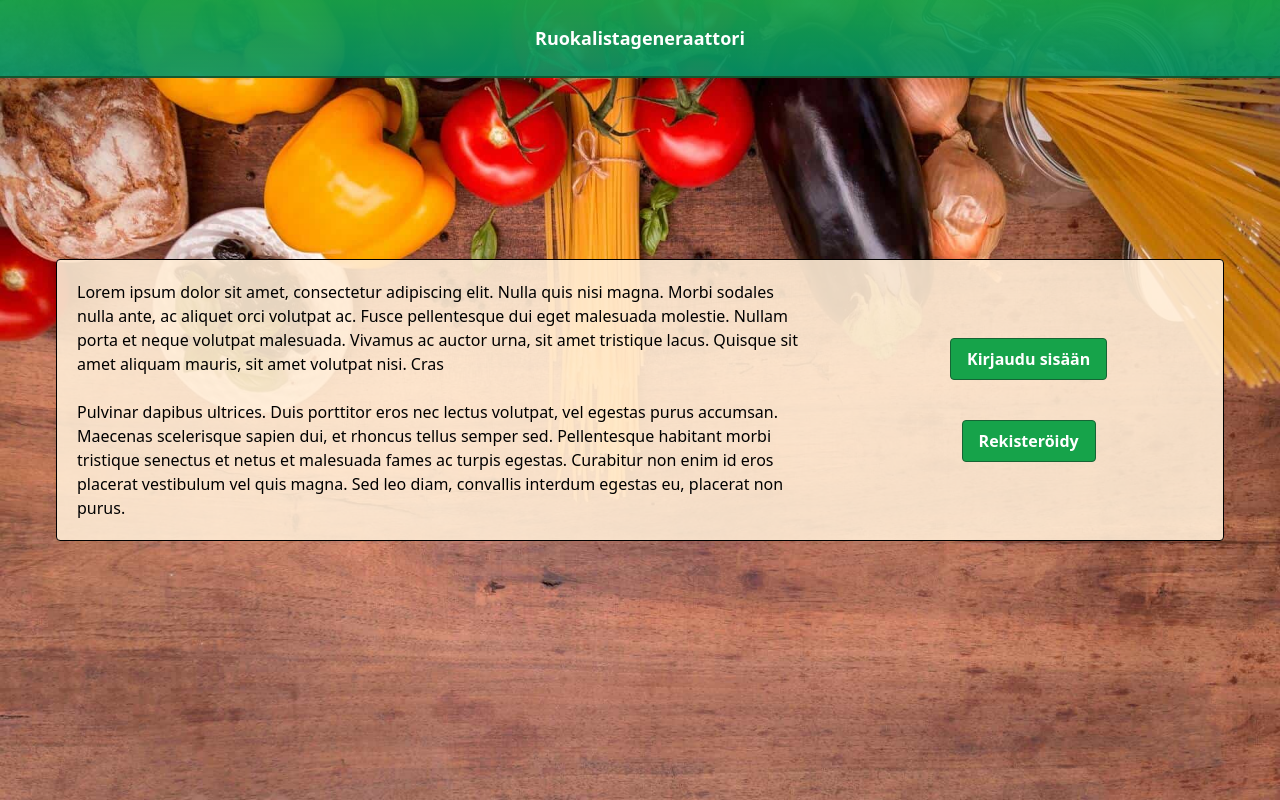
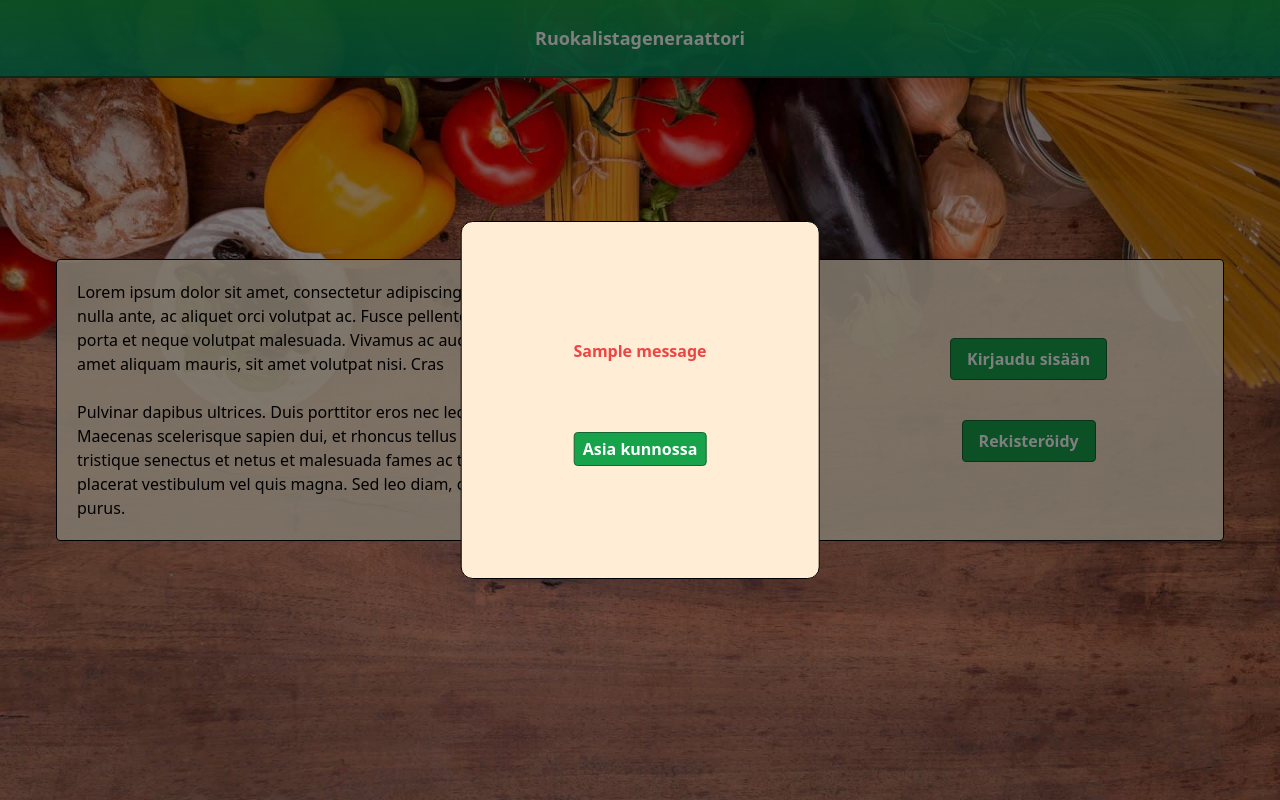
Before and after one commit to Pekk4/ruokalistageneraattori, a Flask app: page / in a window 1280 px wide. Run offline with Flask 2, Linux system fonts and the light colour scheme; one stand-in notice (Sample message) is shown; style sheets or scripts are compiled from the project's sources; parts of the project's set-up code (start-up, migrations or seed data) failed here and were passed over; some libraries are stand-ins or nearby versions.

Commit message:
Improved templates structures

```diff
--- a/src/templates/base.html
+++ b/src/templates/base.html
@@ -19,8 +19,8 @@
             {%- if session.username -%}
             <div class="flex flex-col sm:flex-row justify-end items-end">
                 <div onclick="location.replace('/')" class="hidden focus:inline-flex hover:cursor-pointer hover:bg-white text-white text-shadow-sm-black hover:text-shadow-none font-semibold hover:text-black sm:inline-block p-6 hover:px-[23px] hover:border-x border-black"><a href="{{ url_for('index_blueprint.index') }}">Etusivu</a></div>
-                <div onclick="location.replace('/manage')" class="hidden focus:inline-flex hover:cursor-pointer hover:bg-white text-white text-shadow-sm-black hover:text-shadow-none font-semibold hover:text-black sm:inline-block p-6 hover:px-[23px] hover:border-x border-black"><a href="{{ url_for('index_blueprint.manage') }}">Ruokalistat</a></div>
-                <div onclick="location.replace('/meals')" class="hidden focus:inline-flex hover:cursor-pointer hover:bg-white text-white text-shadow-sm-black hover:text-shadow-none font-semibold hover:text-black sm:inline-block p-6 hover:px-[23px] hover:border-x border-black"><a href="{{ url_for('index_blueprint.meals') }}">Ruokalajit</a></div>
+                <div onclick="location.replace('/manage')" class="hidden focus:inline-flex hover:cursor-pointer hover:bg-white text-white text-shadow-sm-black hover:text-shadow-none font-semibold hover:text-black sm:inline-block p-6 hover:px-[23px] hover:border-x border-black"><a href="{{ url_for('index_blueprint.manage_menus') }}">Ruokalistat</a></div>
+                <div onclick="location.replace('/meals')" class="hidden focus:inline-flex hover:cursor-pointer hover:bg-white text-white text-shadow-sm-black hover:text-shadow-none font-semibold hover:text-black sm:inline-block p-6 hover:px-[23px] hover:border-x border-black"><a href="{{ url_for('index_blueprint.view_meals') }}">Ruokalajit</a></div>
                 <div class="hidden focus:inline-flex hover:cursor-pointer hover:bg-white text-white text-shadow-sm-black hover:text-shadow-none font-semibold hover:text-black  sm:inline-block p-6 hover:px-[23px] hover:border-x border-black">Reseptit</div>
                 <div onclick="location.replace('/logout')" class="hidden focus:inline-flex hover:cursor-pointer hover:bg-white text-white text-shadow-sm-black hover:text-shadow-none font-semibold hover:text-black sm:inline-block p-6 hover:px-[23px] hover:border-x border-black"><a href="{{ url_for('login_blueprint.logout') }}">Kirjaudu ulos</a></div>
             </div>
@@ -34,5 +34,10 @@
             {% include "main.html" %}
         {%- endif -%}
         {% include "modal.html" %}
+        {%- with messages = get_flashed_messages() %}
+            {%- if messages %}
+            <script>activateNotifyModal("{{ messages[-1] }}", true);</script>
+            {%- endif %}
+        {%- endwith %}
     </body>
 </html>
--- a/src/templates/header.html
+++ b/src/templates/header.html
@@ -1,4 +1,4 @@
-<body class="bg-fixed bg-cover h-screen sm:overflow-hidden">
+<body class="bg-fixed bg-cover h-screen asm:overflow-hidden">
     <div class="bg-gradient-to-b from-green-600/95 to-emerald-600/90 border-b-2 border-green-900/95  w-screen  grid grid-cols-1 sm:grid-cols-2">
         <div class="flex items-center justify-center">
             <p class="font-bold text-white text-lg text-shadow-sm-black">Ruokalistageneraattori</p>
--- a/src/templates/index.html
+++ b/src/templates/index.html
@@ -7,8 +7,8 @@
         {%- endif %}
     {%- endblock -%}
     {%- block content -%}
-        <div class="grid grid-rows-3 sm:grid-cols-3 sm:grid-rows-none place-content-center">
-            <div class="bg-orange-100/90 border border-black m-10 px-10 pt-2 pb-7 rounded ">
+        <div class="grid grid-rows-3 sm:grid-cols-3 sm:grid-rows-none place-content-center mt-20">
+            <div class="bg-orange-100/90 border border-black my-10 mx-14 px-10 pt-2 pb-7 rounded ">
                 <div class="mx-10 mb-5 mt-5">
                     <p class="text-xl text-center font-bold">Viikon {{ today.isocalendar()[1] }} ruokalista</p>
                 </div>
--- a/src/templates/main.html
+++ b/src/templates/main.html
@@ -4,11 +4,11 @@
                 <form id="login-form" action="/login" method="POST" class="text-center" style="display: none;" autocomplete="off">
                     <p class="my-1 py-1">
                         Tunnus:<br>
-                        <input id="username-field" type="text" name="username" class="border border-black rounded my-2">
+                        <input id="username-field" type="text" name="username" maxlength="16" class="border border-black rounded my-2">
                     </p>
                     <p class="my-1 py-1">
                         Salasana:<br>
-                        <input id="password-field" type="password" name="password" class="border border-black rounded my-2">
+                        <input id="password-field" type="password" name="password" maxlength="16" class="border border-black rounded my-2">
                     </p>
                     <input type="hidden" name="csrf_token" value="{{ csrf_token() }}">
                     <p id="username-notification" class="font-semibold px-10 py-2 text-sm text-red-500" style="display: none;">
@@ -20,7 +20,7 @@
                     <p id="uname-free-notification" class="font-semibold px-10 py-2 text-sm text-red-500" style="display: none;">
                         Käyttäjätunnus on jo käytössä, valitse toinen
                     </p>
-                    <button id="login-box-button" class="bg-green-400 text-white font-bold my-3 py-2 px-4 border border-green-800 rounded" disabled>
+                    <button id="login-box-button" class="bg-green-400 text-white font-bold my-3 py-2 px-4 border border-green-800 rounded"><!--disabled>-->
                         Kirjaudu
                     </button>
                 </form>
--- a/src/templates/meal.html
+++ b/src/templates/meal.html
@@ -121,10 +121,10 @@
                 <p class="font-bold text-xl text-center m-5">Ruokalajit:</p>
                 <div class="item-name border border-black rounded bg-orange-50 h-[500px] overflow-x-hidden overflow-y-auto text-left mb-5 py-3 w-full break-words">
                     {% for meal in meals -%}
-                    <p class="px-5 hover:font-semibold"><a href="/meal/{{ meal.db_id }}">{{ meal }}</a></p>
+                    <p class="px-5 hover:font-semibold"><a href="{{ url_for('index_blueprint.view_meal', meal_id=meal.db_id) }}">{{ meal }}</a></p>
                     {% endfor %}
                 </div>
-                <button onclick="{% if meal %}location.replace('/meals?new=0'){% else %}addMeal(){% endif %}" class="m-5 bg-green-600 hover:bg-green-700 text-white font-bold px-2 py-1 border border-green-800 rounded">
+                <button onclick="{% if meal %}location.replace('{{ url_for('index_blueprint.view_meals', new=0) }}'){% else %}addMeal(){% endif %}" class="m-5 bg-green-600 hover:bg-green-700 text-white font-bold px-2 py-1 border border-green-800 rounded">
                     Lisää ruokalaji
                 </button>
             </div>
--- a/src/templates/old_menus.html
+++ b/src/templates/old_menus.html
@@ -16,6 +16,8 @@
                     xhttp.onreadystatechange = function() {
                         if (this.readyState == 4 && this.status == 200) {
                             location.replace("/manage")
+                        } else if (this.readyState == 4 && this.status == 500) {
+                            activateNotifyModal(this.responseText);
                         } else {
                             activateSpinnerModal();
                         }
```
Lines whose indentation alone changed are shown as unchanged.
